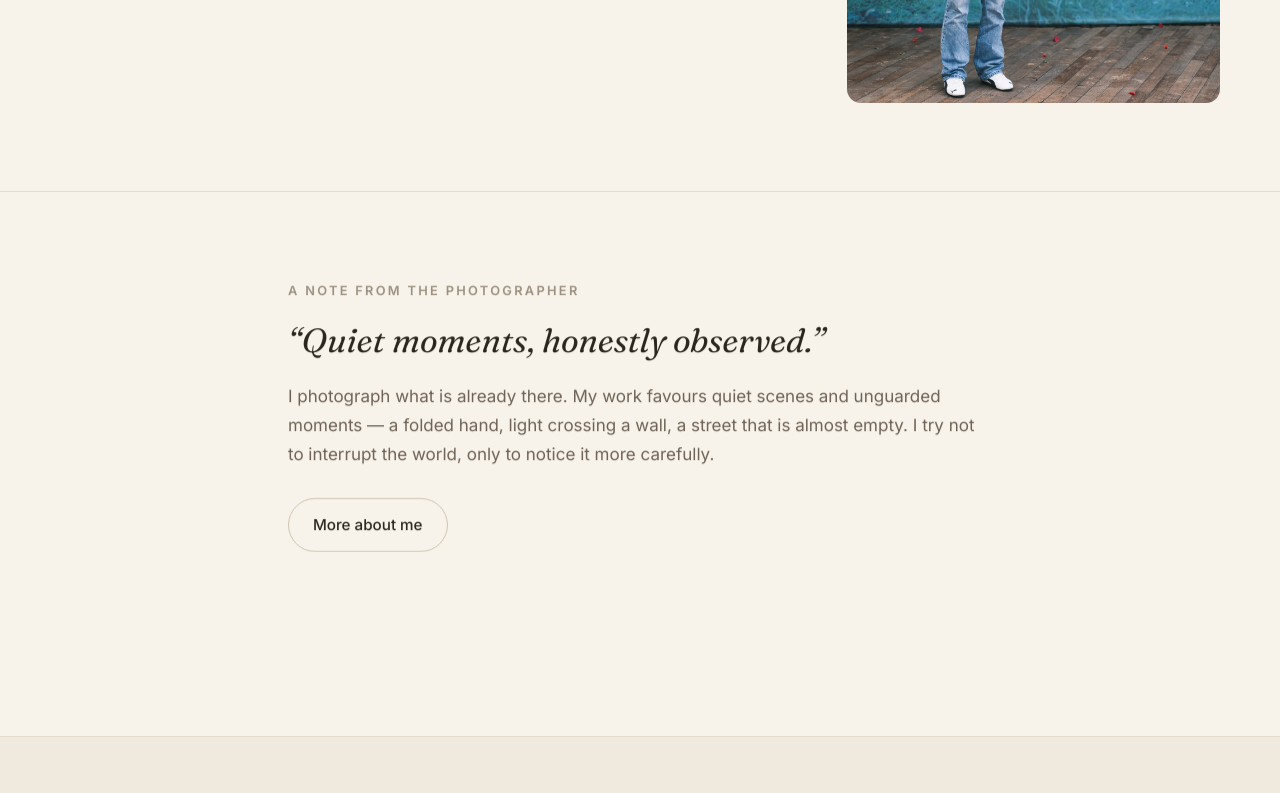
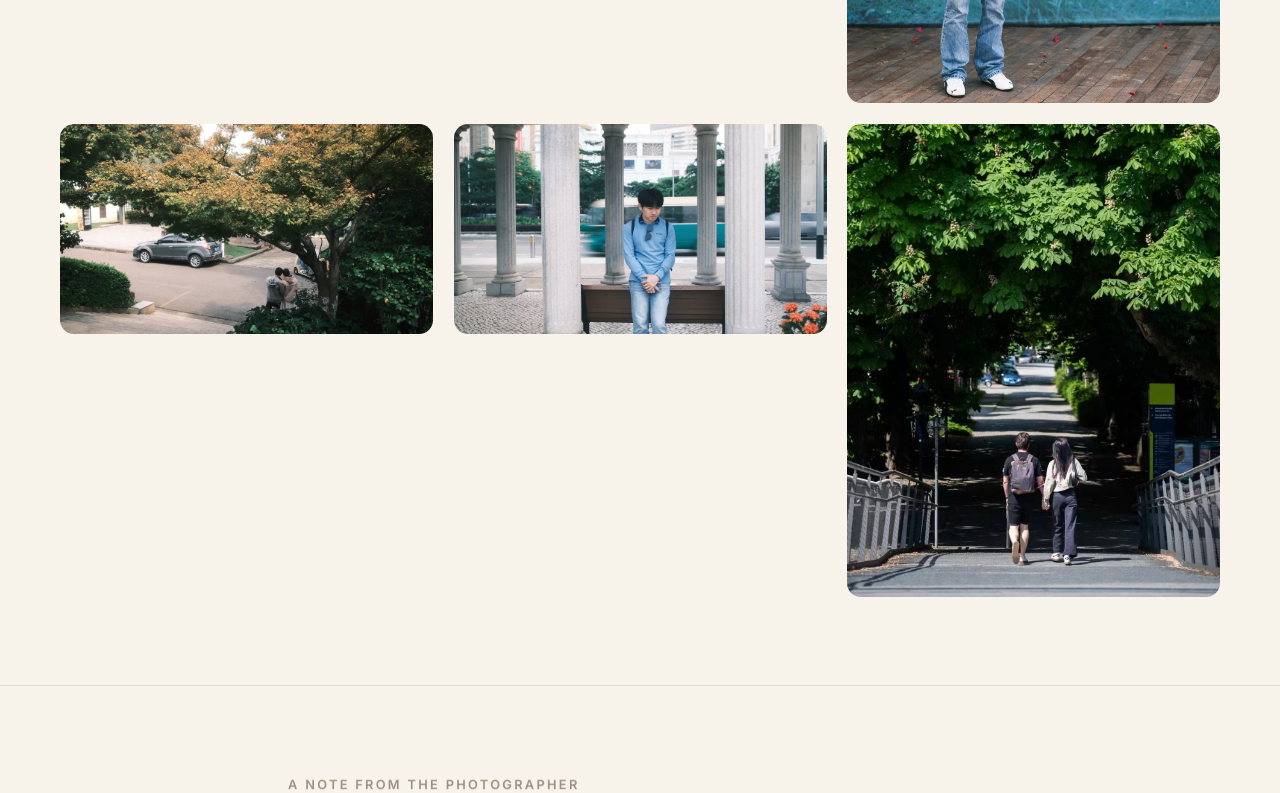
Before and after one commit to Friendheim/FriendheimNiephotograph, a React (Vite) app: page / in a window 1280 px wide. Shown: the part 1420-2213 px from the top of the page. Built offline with nearby package versions, Linux system fonts and the light colour scheme; the HTML template or start-up script is replaced by a standard one.

Commit message:
Home: 6 featured works; About: student, 3 years, Magnum dream; add titles/descriptions for all 28 works

```diff
--- a/scripts/optimize-images.mjs
+++ b/scripts/optimize-images.mjs
@@ -41,7 +41,10 @@ for await (const file of walk(ROOT)) {
         ? img.resize({ width: MAX_EDGE, withoutEnlargement: true })
         : img.resize({ height: MAX_EDGE, withoutEnlargement: true })
     }
-    const buf = await pipeline.jpeg({ quality: QUALITY, progressive: true, mozjpeg: true }).toBuffer()
+    const buf = await pipeline
+      .withMetadata() // keep EXIF (shooting date, camera, GPS) for future scans
+      .jpeg({ quality: QUALITY, progressive: true, mozjpeg: true })
+      .toBuffer()
     const tmp = file + '.tmp'
     await writeFile(tmp, buf)
     await unlink(file)
--- a/scripts/smoke.cjs
+++ b/scripts/smoke.cjs
@@ -70,7 +70,7 @@ app.whenReady().then(async () => {
     check('home h1 = name', home.h1 === 'FriendheimNie', home.h1)
     check('slogan shown', home.slogan === 'Quiet moments, honestly observed.', home.slogan)
     check('hero image loads', home.heroLoaded)
-    check('3 featured cards', home.workCards === 3, home.workCards)
+    check('6 featured cards', home.workCards === 6, home.workCards)
     await shot(win, 'home-light.png')
 
     // ---------- Theme toggle ----------
@@ -126,8 +126,8 @@ app.whenReady().then(async () => {
       return { open: !!d, title: h2 && h2.textContent.trim(), desc: !!document.querySelector('.lightbox-desc'), facts: !!document.querySelector('.lightbox-facts') }
     })()`)
     check('lightbox opens on click', lb.open)
-    check('lightbox shows auto title', lb.title === 'Portrait 01', lb.title)
-    check('lightbox hides empty metadata', !lb.desc && !lb.facts)
+    check('lightbox shows title', lb.title === 'Quiet Study I', lb.title)
+    check('lightbox shows description, hides empty facts', lb.desc && !lb.facts)
     await shot(win, 'lightbox.png')
 
     await win.webContents.executeJavaScript(
--- a/src/data/site.js
+++ b/src/data/site.js
@@ -25,11 +25,11 @@ export const site = {
   // — About page —
   about: {
     philosophy: [
-      'I photograph what is already there. My work favours quiet scenes and unguarded moments — a folded hand, light crossing a wall, a street that is almost empty. I try not to interrupt the world, only to notice it more carefully.',
-      'The images here are a kind of visual diary: portraits of people I have met along the way, landscapes that slowed me down, and places I have been lucky enough to wander. I edit lightly and honestly — no invented skies, no rearranged shadows.',
+      'I am a student first and a photographer second — three years into learning how to see. My work favours quiet scenes and unguarded moments: a folded hand, light crossing a wall, a street that is almost empty. I try not to interrupt the world, only to notice it more carefully.',
+      'The images here are a kind of visual diary — portraits, street scenes, landscapes and travels from the places I have been lucky enough to wander. I edit lightly and honestly: no invented skies, no rearranged shadows.',
     ],
     story:
-      'I have been making photographs for over a decade, mostly between Asia and Europe, working slowly and in small series. Alongside commissioned portraits and editorial work, I keep a personal practice of street and travel photography that shapes everything else I do.',
+      'Photography found me three years ago, during my student years, and it has been pulling me forward ever since. I make pictures whenever I can — on the way to class, on short trips, in the long quiet of the evening. My dream is to grow into the kind of photographer whose work could one day sit alongside the greats of Magnum Photos.',
     equipment: [
       'Fujifilm X-T5 — 23mm f/1.4 & 56mm f/1.2',
       'Fujifilm X100VI — the everyday camera',
--- a/src/data/works.js
+++ b/src/data/works.js
@@ -29,7 +29,120 @@
 //     description: 'A short note about how this photo came to be…',
 //     alt: 'A woman laughing in warm evening light',
 //   },
-const overrides = {}
+const overrides = {
+  'portrait/portrait-01.jpg': {
+    title: 'Quiet Study I',
+    description: 'A portrait made in a quiet room — I asked for nothing but a few honest minutes, and let the light do the introducing.',
+  },
+  'portrait/portrait-02.jpg': {
+    title: 'Quiet Study II',
+    description: 'We talked until the posing ran out. This is the frame from just after — the one that feels most like meeting someone.',
+  },
+  'portrait/portrait-03.jpg': {
+    title: 'Quiet Study III',
+    description: 'A study in stillness. I kept the camera low and the conversation soft, waiting for the face to forget it was being watched.',
+  },
+  'portrait/portrait-04.jpg': {
+    title: 'Quiet Study IV',
+    description: 'Some people are easy to photograph; this person made it a gift. Light, patience, and a small laugh somewhere in between.',
+  },
+  'portrait/portrait-05.jpg': {
+    title: 'Quiet Study V',
+    description: 'I wanted the version of this person that exists between expressions — the one that only shows up when nobody is performing.',
+  },
+  'portrait/portrait-06.jpg': {
+    title: 'Quiet Study VI',
+    description: 'A quiet close-up from a slow afternoon. The best portraits, I think, are the ones that feel less like pictures and more like pauses.',
+  },
+  'landscape/landscape-01.jpg': {
+    title: 'Open Sky I',
+    description: 'A wide view that asked me to stand still for a while. I waited for the light to settle, and the landscape agreed to stay.',
+  },
+  'landscape/landscape-02.jpg': {
+    title: 'Open Sky II',
+    description: 'The horizon did most of the work; I only had to be there when the weather decided to behave. Patience, mostly, is the craft.',
+  },
+  'landscape/landscape-03.jpg': {
+    title: 'Open Sky III',
+    description: 'A landscape that rewards slow looking — the kind of place where the best frame is the one you take twenty minutes after arriving.',
+  },
+  'landscape/landscape-04.jpg': {
+    title: 'Open Sky IV',
+    description: 'Big sky, small figure, long silence. I made this frame the way you keep a memory: quickly, and with more feeling than skill.',
+  },
+  'street/street-01.jpg': {
+    title: 'Between Steps I',
+    description: 'A moment from a street that was busy being itself. Strangers passed, light moved, and the shutter caught the instant the noise parted.',
+  },
+  'street/street-02.jpg': {
+    title: 'Between Steps II',
+    description: 'I stood at the edge of the flow and waited. The street handed me this frame the way it hands out everything — by accident, mostly.',
+  },
+  'street/street-03.jpg': {
+    title: 'Between Steps III',
+    description: 'No one noticed the camera. That was the point. Somewhere between errands and weather, this scene quietly composed itself.',
+  },
+  'street/street-04.jpg': {
+    title: 'Between Steps IV',
+    description: 'A small choreography of everyday life — someone pausing, someone rushing, the light holding its breath for half a second.',
+  },
+  'street/street-05.jpg': {
+    title: 'Between Steps V',
+    description: 'Shot from the hip, honest as a diary. I could tell you the street, but the frame tells it better than I ever could.',
+  },
+  'street/street-06.jpg': {
+    title: 'Between Steps VI',
+    description: 'The city has its own rhythm; I just tried to keep time with it. This is one beat, caught before it moved on.',
+  },
+  'street/street-07.jpg': {
+    title: 'Between Steps VII',
+    description: 'A street frame about the in-between — the moment the crowd thinned and the place became itself again.',
+  },
+  'travel/travel-01.jpg': {
+    title: 'Elsewhere I',
+    description: 'A place I was lucky to pass through. I tried to keep what I saw honest — the light, the weather, the way it felt to arrive.',
+  },
+  'travel/travel-02.jpg': {
+    title: 'Elsewhere II',
+    description: 'Travel photographs are really memory photographs. This one is a piece of a journey I still think about.',
+  },
+  'travel/travel-03.jpg': {
+    title: 'Elsewhere III',
+    description: 'Somewhere between here and there, I stopped and looked up. This is what I saw before I moved on.',
+  },
+  'travel/travel-04.jpg': {
+    title: 'Elsewhere IV',
+    description: 'A frame from the road — the kind you take without thinking and find you love anyway.',
+  },
+  'travel/travel-05.jpg': {
+    title: 'Elsewhere V',
+    description: 'I arrived tired and left grateful. This is one of the moments that made the detour worth it.',
+  },
+  'travel/travel-06.jpg': {
+    title: 'Elsewhere VI',
+    description: 'A small piece of somewhere else. The light was unfamiliar, the place was kind, and I kept the shutter open long enough to remember it.',
+  },
+  'travel/travel-07.jpg': {
+    title: 'Elsewhere VII',
+    description: 'From a journey that asked for nothing and gave plenty. I keep this one for the way it smells like the trip.',
+  },
+  'travel/travel-08.jpg': {
+    title: 'Elsewhere VIII',
+    description: 'A traveler\u2019s frame: a little unsure, a little enchanted, and honest about both.',
+  },
+  'travel/travel-09.jpg': {
+    title: 'Elsewhere IX',
+    description: 'I brought this place home with me the only way I could — as light on a sensor, and a feeling I can\u2019t quite name.',
+  },
+  'travel/travel-10.jpg': {
+    title: 'Elsewhere X',
+    description: 'Another city, another sky, another walk with no destination. This is what wandering looks like when it goes well.',
+  },
+  'travel/travel-11.jpg': {
+    title: 'Elsewhere XI',
+    description: 'The last frame of the day, from a place I may never see again. I am glad the camera was in my hands.',
+  },
+}
 
 // --- Auto-detect every photo in the category folders ---
 const modules = import.meta.glob('../assets/works/*/*.{jpg,jpeg,png,webp}', {
--- a/src/pages/Home.jsx
+++ b/src/pages/Home.jsx
@@ -4,7 +4,7 @@ import { site } from '../data/site.js'
 import { works } from '../data/works.js'
 
 export default function Home() {
-  const featured = works.slice(0, 3)
+  const featured = works.slice(0, 6)
 
   return (
     <>
```
Also changed, not shown: scripts/scan-exif.mjs (added, +37 -0 lines).
